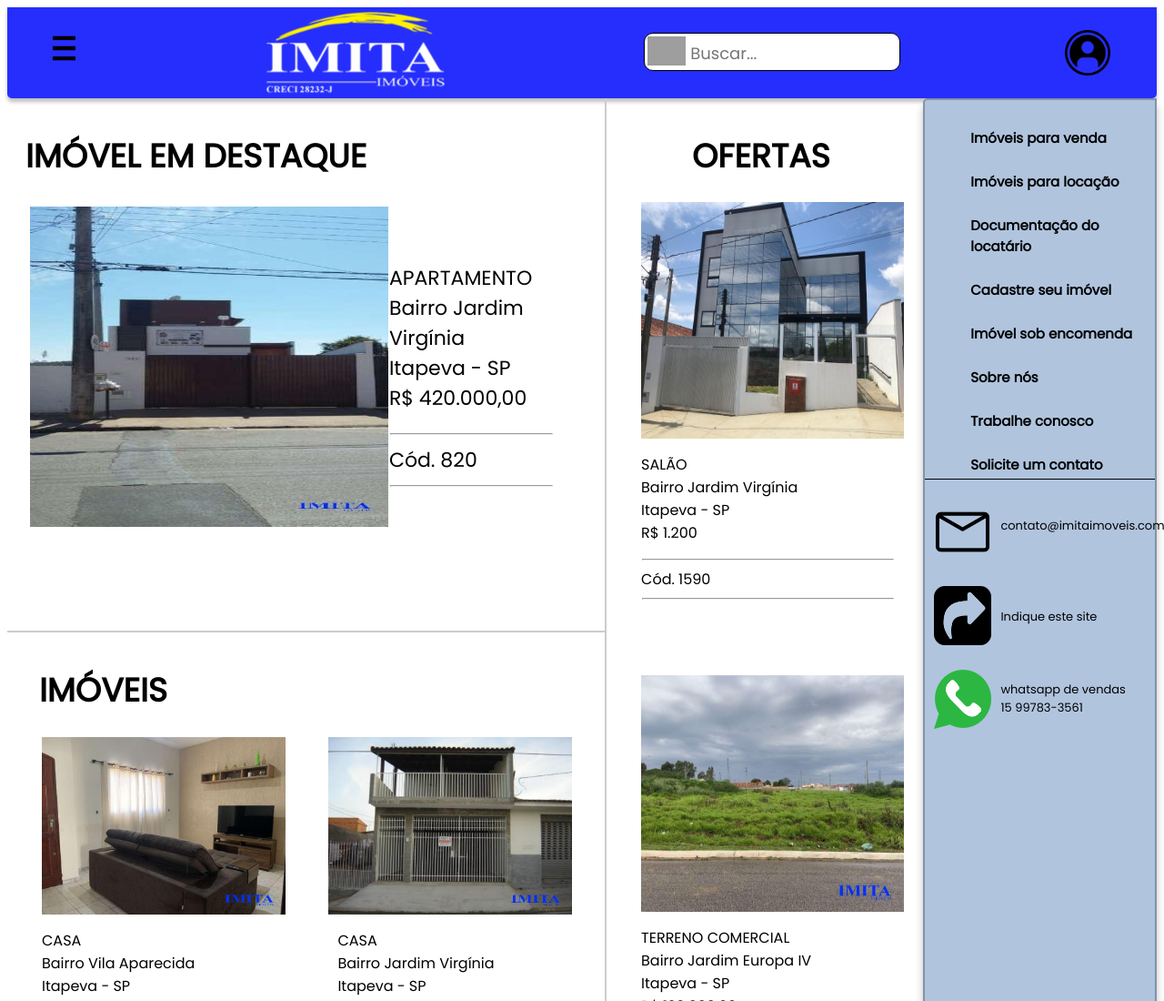
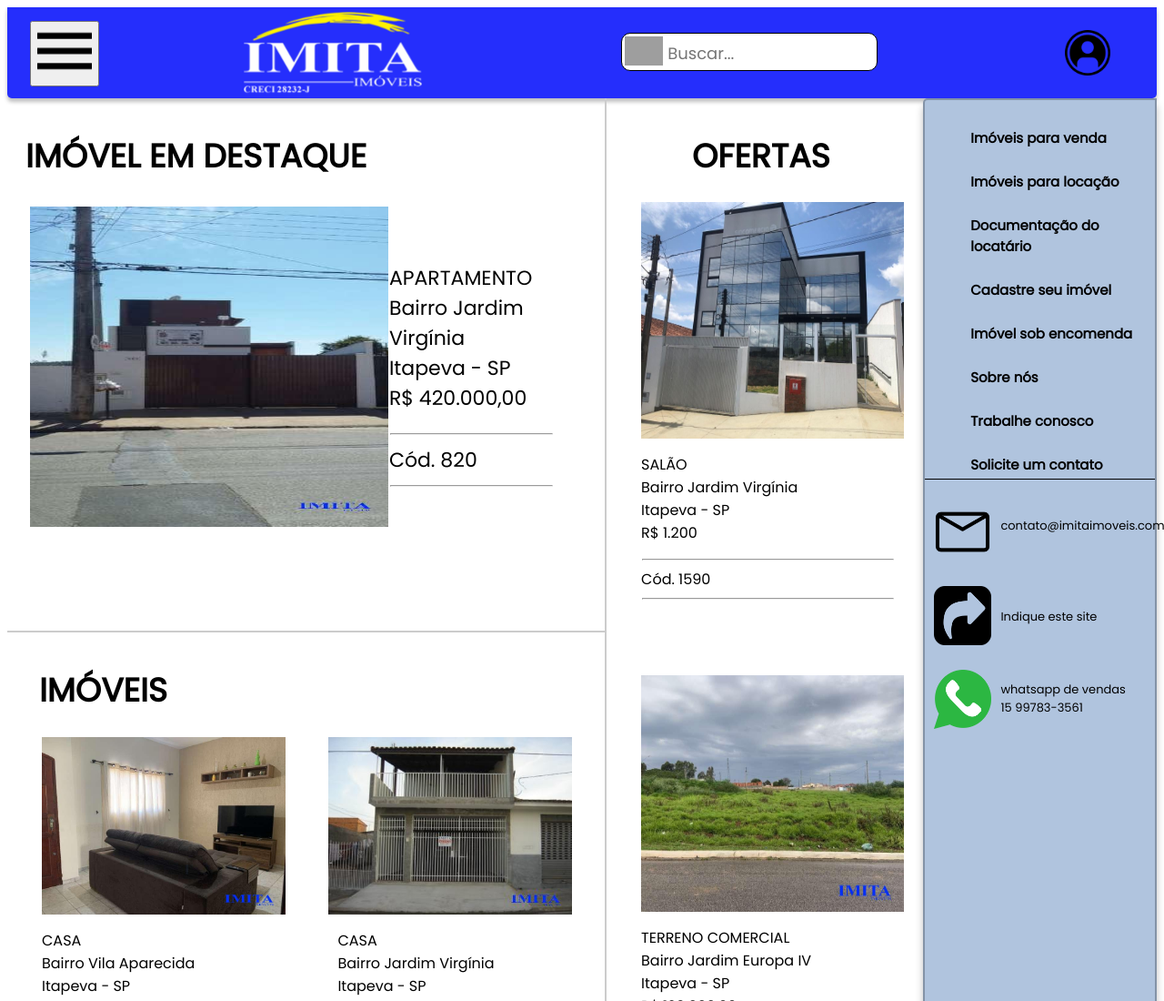
Before and after one commit to IgorEnricoFP/Redesign-Imita-Imoveis, a plain HTML site: page Redesign-Imita-Imoveis/index.html in a window 1280 px wide. Shown: the top 1100 px of the page at 91% size. Drawn offline with Linux system fonts and the light colour scheme; grey boxes are pictures that could not be loaded.

Commit message:
fix botao-de-menu

```diff
--- a/Redesign-Imita-Imoveis/css/layout.css
+++ b/Redesign-Imita-Imoveis/css/layout.css
@@ -15,11 +15,10 @@
 #menuheader {
   width: 2%;
   height: 40%;
+  color: #252efc;
   text-align: center;
-  background: url("../assets/botao-de-menu.png");
-  background-size: cover;
-  margin-top: 25px;
-  margin-left: 50px;
+  margin-top: 15px;
+  margin-left: 25px;
   float: left;
 }
 
--- a/Redesign-Imita-Imoveis/index.html
+++ b/Redesign-Imita-Imoveis/index.html
@@ -14,7 +14,9 @@
 
   <body>
     <div id="header">
-      <div id="menuheader"></div>
+      <div id="menuheader">
+        <button id="botao-menu"><img src="assets/botao-de-menu.png" alt="botao-de-menu" width="60px" height="60px"></button>
+      </div>
       <div id="logoheader"><img src="assets/logoalt.png" alt=""></div>
       <div id="barrapesquisa">
       <img src="https://cdn-icons-png.flaticon.com/512/44/44623.png" alt="Lupa" height="32px">
```
